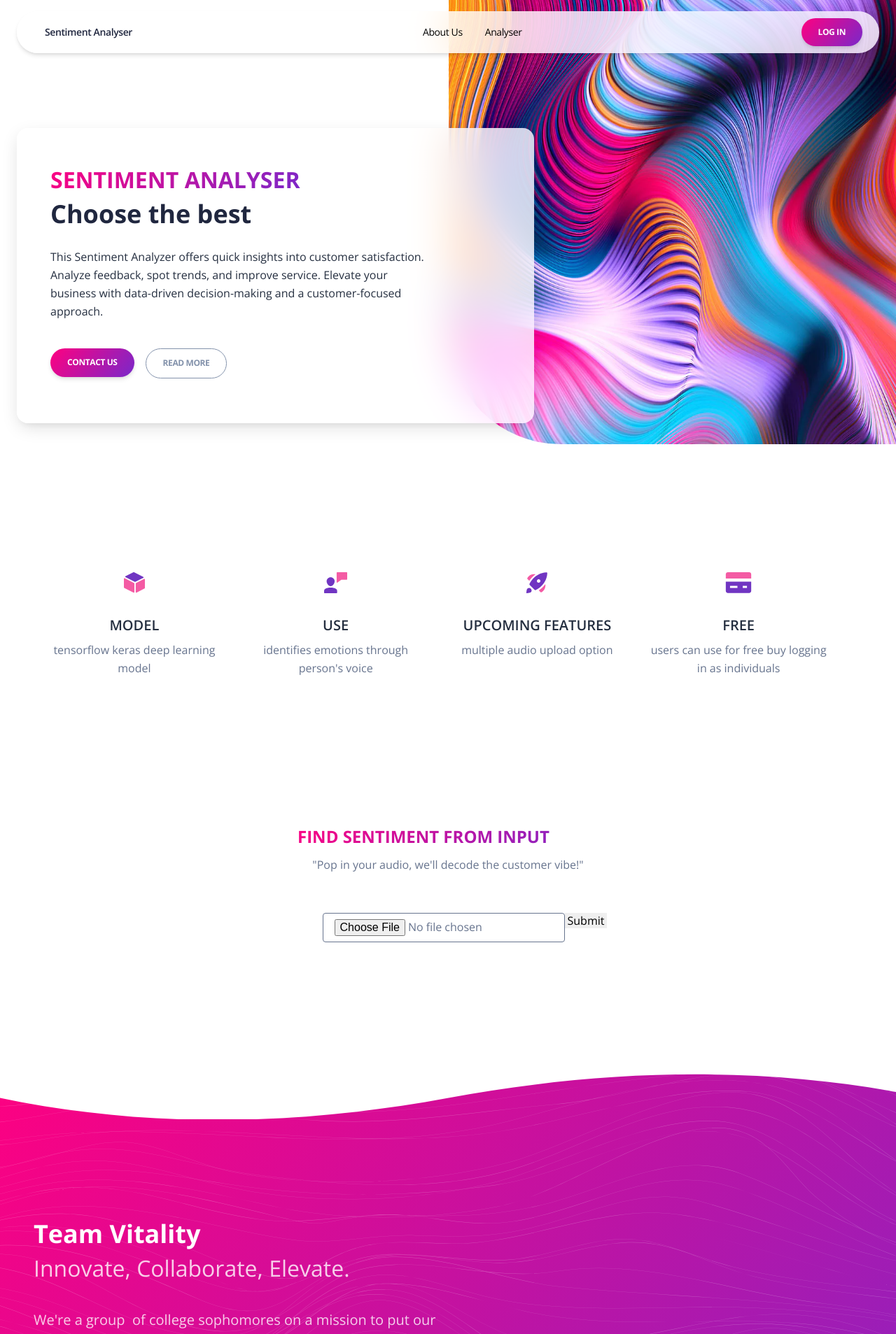
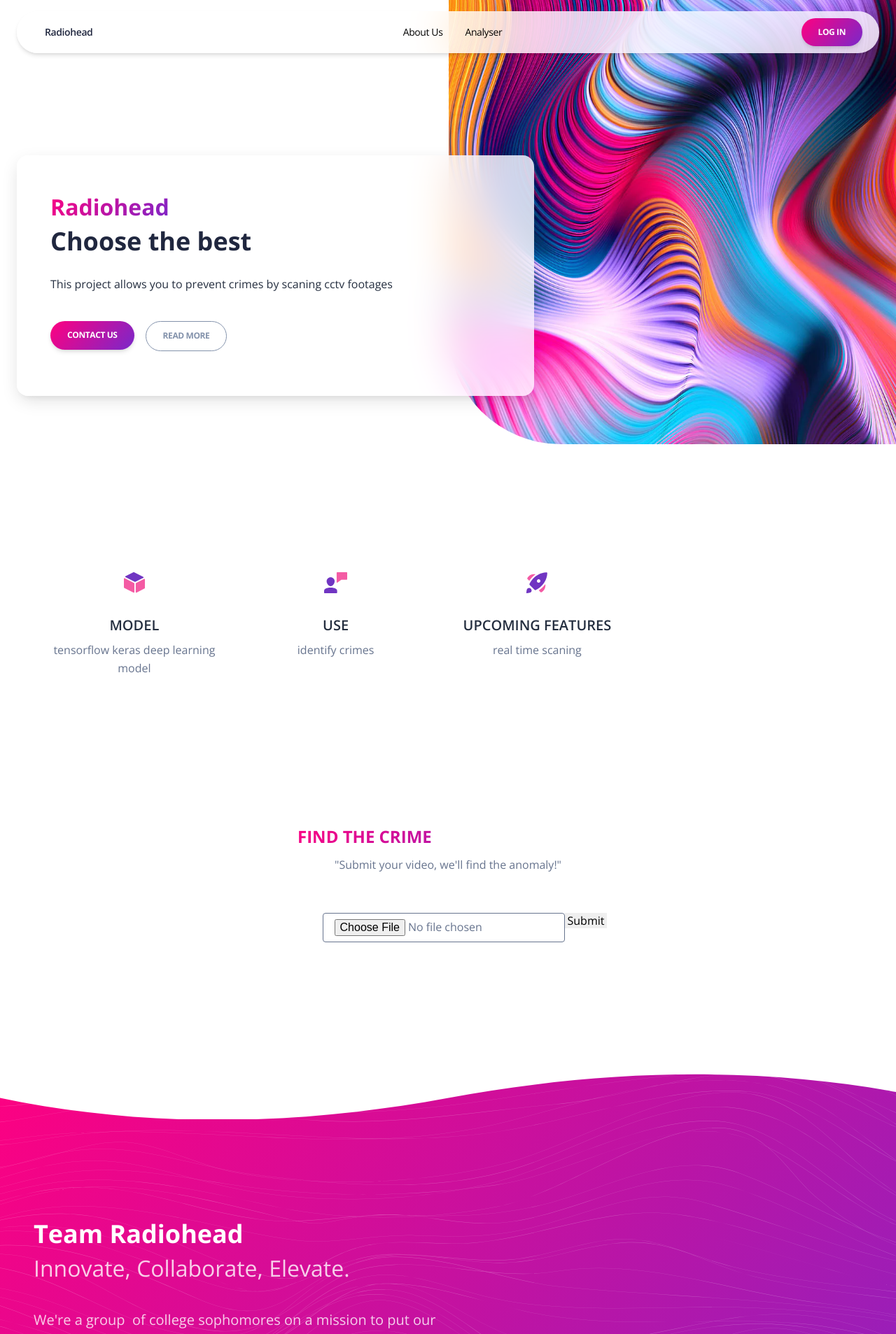
Before and after one commit to rakshitgondwal/radiohead, a Flask app: page / in a window 1280 px wide. Shown: the top 1907 px of the page at 70% size. Run offline with Flask 3, Linux system fonts and the light colour scheme.

Commit message:
On branch readme  Changes to be committed:  	modified:   templates/index.html

```diff
--- a/templates/index.html
+++ b/templates/index.html
@@ -21,7 +21,7 @@
 <!DOCTYPE html>
 <html lang="en">
   <head>
-    <title>Soft UI Pro</title>
+    <title>Radiohead</title>
     <!-- Favicon -->
     <link rel="icon" type="image/png" href="static/public/sentiment.png">
     <meta property="og:title" content="Soft UI Pro" />
@@ -73,7 +73,7 @@
           <nav class="header-nav">
             <div class="header-container">
               <a href="index.html" class="header-navlink Large">
-                <span>Sentiment Analyser</span>
+                <span>Radiohead</span>
               </a>
               <div class="header-menu">
                 <a href="#target1" class="header-navlink1 Large">About Us</a>
@@ -131,13 +131,10 @@
         <div class="home-hero">
           <div class="home-container01">
             <div class="home-card">
-              <h1 class="home-text">SENTIMENT ANALYSER</h1>
+              <h1 class="home-text">Radiohead</h1>
               <h1 class="home-text01 HeadingOne">Choose the best</h1>
               <span class="home-text02">
-                This Sentiment Analyzer offers quick insights into customer
-                satisfaction. Analyze feedback, spot trends, and improve
-                service. Elevate your business with data-driven decision-making
-                and a customer-focused approach.
+                This project allows you to prevent crimes by scaning cctv footages
               </span>
               <div class="home-container02">
                 <div class="home-container03">
@@ -179,7 +176,7 @@
             />
             <h5 class="feature-card-text HeadingThree"><span>USE</span></h5>
             <span class="feature-card-text1">
-              <span>identifies emotions through person's voice</span>
+              <span>identify crimes</span>
             </span>
           </div>
           <div class="feature-card-container">
@@ -192,27 +189,16 @@
               <span>UPCOMING FEATURES</span>
             </h5>
             <span class="feature-card-text1">
-              <span>multiple audio upload option</span>
-            </span>
-          </div>
-          <div class="feature-card-container">
-            <img
-              alt="image"
-              src="static/public/credit%20card1.svg"
-              class="feature-card-image"
-            />
-            <h5 class="feature-card-text HeadingThree"><span>FREE</span></h5>
-            <span class="feature-card-text1">
-              <span>users can use for free buy logging in as individuals</span>
+              <span>real time scaning</span>
             </span>
           </div>
         </section>
         <section id="target2" class="home-container04">
         <form method="POST", action="/" enctype="multipart/form-data">
           <div class="home-container05">
-            <h1 class="home-text03">&nbsp; FIND SENTIMENT FROM INPUT</h1>
+            <h1 class="home-text03">&nbsp; FIND THE CRIME</h1>
             <span class="home-text04">
-              "Pop in your audio, we'll decode the customer vibe!"
+              "Submit your video, we'll find the anomaly!"
             </span>
           </div>
           <div class="home-container06">
@@ -227,7 +213,7 @@
               <div class="home-container09">
                 <div class="home-container10">
                   <div class="home-container11">
-                    <h2 class="home-text05 HeadingOne">Team Vitality</h2>
+                    <h2 class="home-text05 HeadingOne">Team Radiohead</h2>
                     <p class="home-text06">Innovate, Collaborate, Elevate.</p>
                     <p class="home-text07 Lead">
                       <span>We're a group&nbsp;</span>
```
